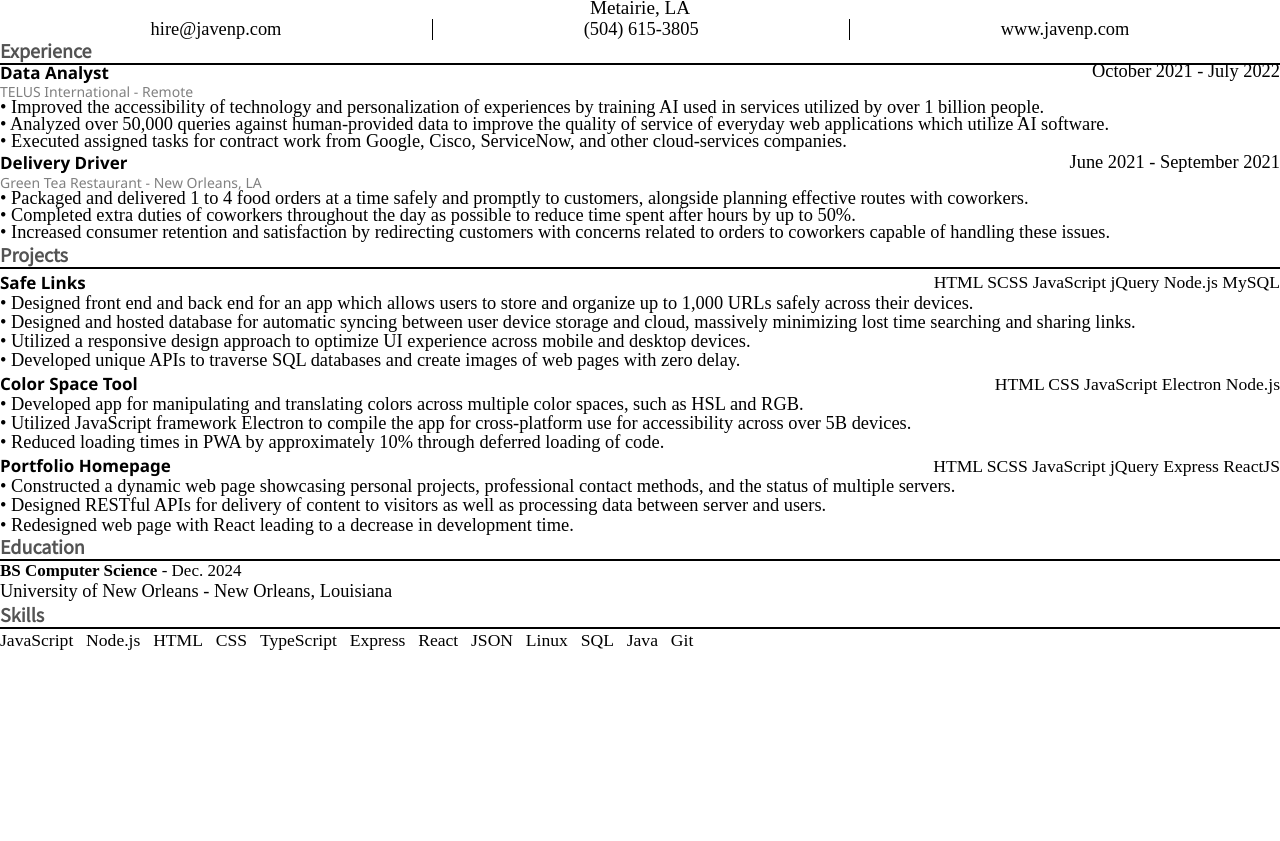
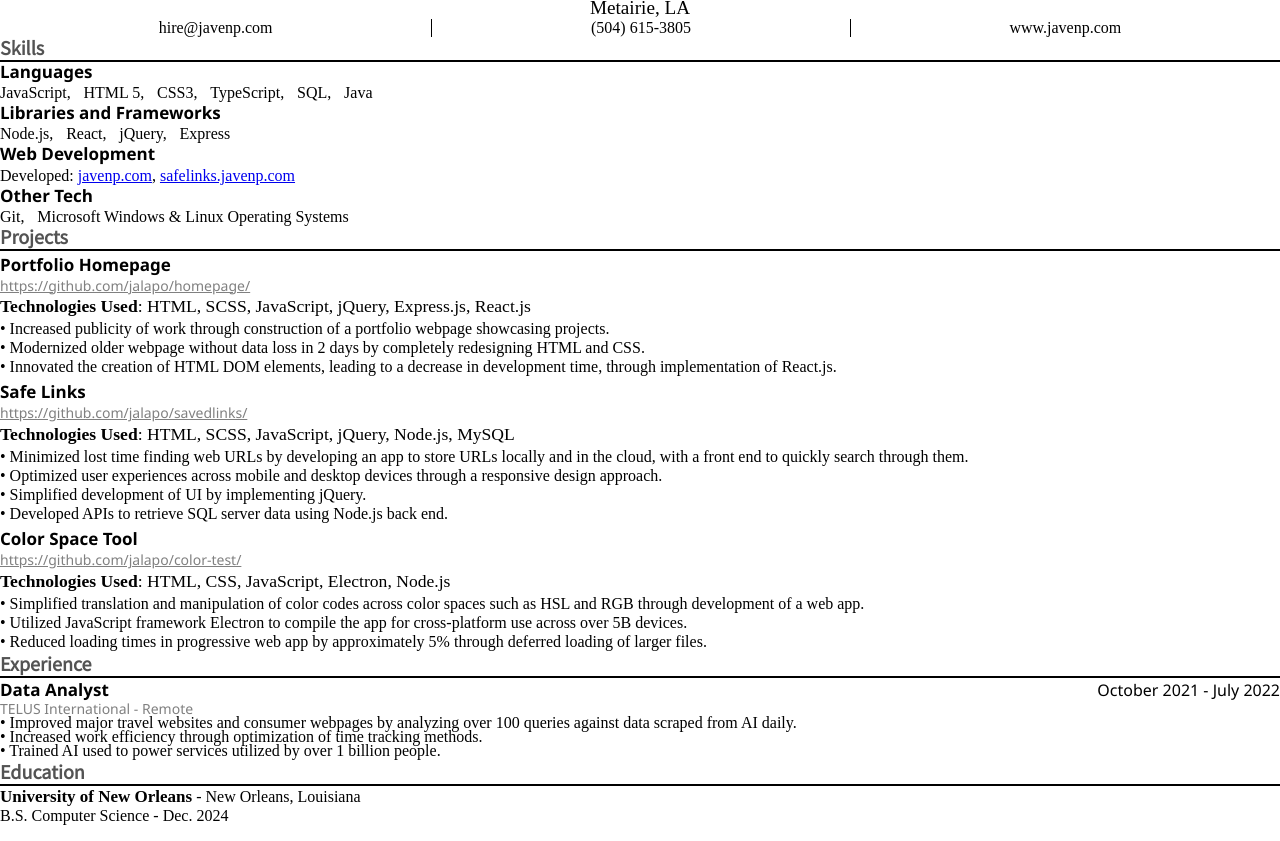
Before and after one commit to Jalapo/portfolio, a plain HTML site: page resume/resume.html in a window 1280 px wide. Shown: the part 35-876 px from the top of the page. Before the commit the page ends 800 px from the top, so only its background shows below. Drawn offline with Linux system fonts and the light colour scheme; a web font is replaced by a local one.

Commit message:
Changed focus to projects, rewrote achievements, and expanded skills

```diff
--- a/resume/resume.html
+++ b/resume/resume.html
@@ -5,7 +5,7 @@
     <meta http-equiv="X-UA-Compatible" content="IE=edge">
     <meta name="viewport" content="width=device-width, initial-scale=1.0">
     <title>Javen's Resume</title>
-    <link rel="stylesheet" href="scripts.css">
+    <link rel="stylesheet" href="./scripts.css">
     <link rel="stylesheet" href="https://fonts.googleapis.com/css?family=Noto+Sans+JP|Source+Serif+Pro" />
 </head>
 <body>
@@ -16,13 +16,151 @@
         <div class="header-subtext-container">
             <div class="header-subtext">hire@javenp.com</div>
             <div class="header-subtext">(504) 615-3805</div>
-            <div class="header-subtext">www.javenp.com</div>
+            <div class="header-subtext">    <a href="https://javenp.com">www.javenp.com</a>    </div>
         </div>
     </div>
 
     <!-- MAIN CONTENT -->
 
     <div class="main">
+
+<!----------------------------SKILLS---------------------------->
+<div class="title">Skills</div>
+
+
+<div class="content" id="skills">
+<!--
+    <ul class="list">
+        <li>JavaScript: Proficient in front end scripting and back end web development utilizing Node.js.</li>
+        <li>React: Experienced with developing  efficiently using JavaScript </li>
+        <li>HTML & SASS: Proficient in styling webpages with responsive designs.</li>
+    </ul>
+-->
+
+    <div class="subtitle">Languages</div>
+    <ul class="list sw">
+        <li>JavaScript,</li>
+        <li>HTML 5,</li>
+        <li>CSS3,</li>
+        <li>TypeScript,</li>
+        <!-- <li>JSON,</li> -->
+        <li>SQL,</li>
+        <!-- <li>Python,</li> -->
+        <li>Java</li>
+    </ul>
+
+    <div class="subtitle">Libraries and Frameworks</div>
+    <ul class="list sw">
+        <li>Node.js,</li>
+        <li>React,</li>
+        <li>jQuery,</li>
+        <li>Express</li>
+    </ul>
+
+    <div class="subtitle">Web Development</div>
+    <ul class="list sw">
+        <li>Developed: <a href="https://www.javenp.com">javenp.com</a>, <a href="https://safelinks.javenp.com/">safelinks.javenp.com</a></li>
+    </ul>
+
+    <div class="subtitle">Other Tech</div>
+    <ul class="list sw">
+        <li>Git,</li>
+        <li>Microsoft Windows & Linux Operating Systems</li>
+    </ul>
+
+
+    <!--
+    <div class="subtitle">Personal Skills</div>
+    <ul class="list">
+        <li>Problem solving</li>
+        <li>Learning</li>
+        <li>Adaptivity</li>
+        <li>Teamwork</li>
+        <li>Time management</li>
+        <li>Communication</li>
+    </ul>
+    -->
+</div>
+<!----------------------------END SKILLS---------------------------->
+
+
+<!----------------------------PROJECTS---------------------------->
+        <div class="title" id="projects">Projects</div>
+        <div class="content">
+
+            <div class="project">
+                <div class="project-info">
+                    <div class="subtitle">Portfolio Homepage</div>
+                    <a href="https://github.com/jalapo/homepage/" class="project-url">https://github.com/jalapo/homepage/</a>
+                    <div class="project-skills"><span class="bold">Technologies Used</span>: HTML,  SCSS,  JavaScript, jQuery, Express.js, React.js</div>
+                </div>
+                    <div class="project-desc pg">
+                        <!-- <p>• Dynamic web project for showcasing personal work and current technologies at use.</p> -->
+                        <!-- <p>• Constructed a portfolio web page showcasing personal background, work, and professional contact methods.</p> -->
+                        <p>• Increased publicity of work through construction of a portfolio webpage showcasing projects.</p>
+                        <p>• Modernized older webpage without data loss in 2 days by completely redesigning HTML and CSS.</p>
+                        <p>• Innovated the creation of HTML DOM elements, leading to a decrease in development time, through implementation of React.js.</p>
+                        <!-- <p>• Fetches JSON with Node.js backend to present content without editing webpage files, as well as improve initial loading times by around 5-10%.</p> -->
+                        <!-- <p>• Designed RESTful APIs for delivery of content to visitors as well as processing data between server and users.</p> -->
+                    </div>
+
+            </div>
+
+
+            <div class="project">
+                <div class="project-info">
+                    <div class="subtitle">Safe Links</div>
+                    <a href="https://github.com/jalapo/savedlinks/" class="project-url">https://github.com/jalapo/savedlinks/</a>
+                    <div class="project-skills"><span class="bold">Technologies Used</span>: HTML, SCSS, JavaScript, jQuery, Node.js, MySQL</div>
+                </div>
+
+                <div class="project-desc pg">
+                    <p>• Minimized lost time finding web URLs by developing an app to store URLs locally and in the cloud,
+                        with a front end to quickly search through them.</p>
+                    <!-- <p>• Designed front end and back end for an app which allows users to store and organize up to 1,000 URLs safely across their devices.</p> -->
+                    <!-- <p>• Designed and hosted database for automatic syncing between user device storage and cloud, massively minimizing lost time searching and sharing links.</p> -->
+                    <!-- <p>• Utilized a responsive design approach to optimize UI experience across mobile and desktop devices.</p> -->
+                    <p>• Optimized user experiences across mobile and desktop devices through a responsive design approach.</p>
+                    <p>• Simplified development of UI by implementing jQuery.</p>
+                    <p>• Developed APIs to retrieve SQL server data using Node.js back end.</p>
+                </div>
+
+            </div>
+
+            <div class="project">
+                <div class="project-info">
+                    <div class="subtitle">Color Space Tool</div>
+                    <a href="https://github.com/jalapo/color-test/" class="project-url">https://github.com/jalapo/color-test/</a>
+                    <div class="project-skills"><span class="bold">Technologies Used</span>: HTML,  CSS,  JavaScript,  Electron,  Node.js</div>
+                </div>
+                <div class="project-desc pg">
+                    <p>• Simplified translation and manipulation of color codes across color spaces such as HSL and RGB
+                        through development of a web app.</p>
+                    <p>• Utilized JavaScript framework Electron to compile the app for cross-platform use across over 5B devices.</p>
+                    <p>• Reduced loading times in progressive web app by approximately 5% through deferred loading of larger files.</p>
+                </div>
+
+            </div>
+
+
+
+
+            <!--
+            <div class="project">
+                <div class="project-info">
+                    <div class="subtitle">HTML Resume <span class="project-skills">HTML  SCSS</span></div>
+                </div>
+
+                <div class="project-desc pg">
+                    <p>• Developed this resume with web languages for swift content updates and 100% flexibility in design.</p>
+                    <p>• Designed with simplistic printing as a PDF in mind and ability to deploy adjustments anywhere, using GitHub.</p>
+                </div>
+
+            </div>
+            -->
+        </div>
+<!----------------------------END PROJECTS---------------------------->
+
 
 <!----------------------------EXPERIENCE---------------------------->
 <div class="title">Experience</div>
@@ -34,25 +172,31 @@
         </div>
         <div class="job-location">TELUS International - Remote</div>
 
+
         <ul class="job-desc pg">
-                    <li>• Improved the accessibility of technology and personalization of experiences by training AI used in services utilized by over 1 billion people.</li>
-                    <li>• Analyzed over 50,000 queries against human-provided data to improve the quality of service of everyday web applications which utilize AI software.</li>
-                    <li>• Executed assigned tasks for contract work from Google, Cisco, ServiceNow, and other cloud-services companies.</li>
+            <!-- <li>• Improved the accessibility of technology and personalization of experiences by training AI used in services utilized by over 1 billion people.</li> -->
+            <li>• Improved major travel websites and consumer webpages by analyzing over 100 queries against data scraped from AI daily.</li>
+            <li>• Increased work efficiency through optimization of time tracking methods.</li>
+            <li>• Trained AI used to power services utilized by over 1 billion people.</li>
+            <!-- <li>• Analyzed over 50,000 queries against human-provided data to improve the quality of service of everyday web applications which utilize AI software.</li> -->
+            <!-- <li>• Executed assigned tasks for contract work from Google, Cisco, ServiceNow, and other cloud-services companies.</li> -->
         </ul>
     </div>
 
-            <div class="job">
+    <!-- <div class="job">
         <div class="topic-line">
             <div class="job-title">Delivery Driver</div>
             <div class="job-period">June 2021 - September 2021</div>
         </div>
         <div class="job-location">Green Tea Restaurant - New Orleans, LA</div>
+        <div class="job-location">June 2021 - September 2021</div>
         <ul class="job-desc pg">
-                    <li>• Packaged and delivered 1 to 4 food orders at a time safely and promptly to customers, alongside planning effective routes with coworkers.</li>
-                    <li>• Completed extra duties of coworkers throughout the day as possible to reduce time spent after hours by up to 50%.</li>
-                    <li>• Increased consumer retention and satisfaction by redirecting customers with concerns related to orders to coworkers capable of handling these issues.</li>
+            <li>• Packaged and delivered multiple food orders promptly and safely to customers.</li>
+            <li>• Communicated effective routes with team to balance work and minimize wasted time.</li>
+            <li>• Assisted team with periodic duties throughout the day, reducing time spent after hours by up to 50%.</li>
+            <li>• Increased consumer retention by assisting customers with order issues.<br></li>
         </ul>
-            </div>
+    </div> -->
 
     <!-- <div class="job">
         <div class="topic-line">
@@ -61,6 +205,7 @@
         </div>
         <div class="job-location">Rev - Remote</div>
         <ul class="job-desc pg">
+            <li>• Created new </li>
             <li>• Accurately transcribed audio to text using a set of formatting guidelines</li>
             <li>• Returned audio files to clients within less than 24 hours</li>
         </ul>
@@ -80,79 +225,14 @@
 </div>
 <!----------------------------END EXPERIENCE---------------------------->
 
-<!----------------------------PROJECTS---------------------------->
-        <div class="title" id="projects">Projects</div>
-        <div class="content">
-
-            <div class="project">
-                <div class="project-info">
-                    <div class="subtitle">Safe Links</div>
-                    <div class="project-skills">HTML  SCSS  JavaScript  jQuery  Node.js MySQL</div>
-                </div>
-
-                <div class="project-desc pg">
-                    <p>• Designed front end and back end for an app which allows users to store and organize up to 1,000 URLs safely across their devices.</p>
-                    <!-- <p>• Minimized wasted time searching and sending links between devices by up to 90% by automatically syncing between device storage and cloud database.</p> -->
-                    <p>• Designed and hosted database for automatic syncing between user device storage and cloud, massively minimizing lost time searching and sharing links.</p>
-                    <p>• Utilized a responsive design approach to optimize UI experience across mobile and desktop devices.</p>
-                    <p>• Developed unique APIs to traverse SQL databases and create images of web pages with zero delay.</p>
-                </div>
-
-            </div>
-
-            <div class="project">
-                <div class="project-info">
-                    <div class="subtitle">Color Space Tool</div>
-                    <div class="project-skills">HTML  CSS  JavaScript  Electron  Node.js</div>
-                </div>
-                <div class="project-desc pg">
-                    <p>• Developed app for manipulating and translating colors across multiple color spaces, such as HSL and RGB.</p>
-                    <p>• Utilized JavaScript framework Electron to compile the app for cross-platform use for accessibility across over 5B devices.</p>
-                    <p>• Reduced loading times in PWA by approximately 10% through deferred loading of code.</p>
-                </div>
-
-            </div>
-
-
-            <div class="project">
-                <div class="project-info">
-                    <div class="subtitle">Portfolio Homepage</div>
-                    <div class="project-skills">HTML  SCSS  JavaScript jQuery Express ReactJS</div>
-                </div>
-                    <div class="project-desc pg">
-                        <!-- <p>• Dynamic web project for showcasing personal work and current technologies at use.</p> -->
-                        <p>• Constructed a dynamic web page showcasing personal projects, professional contact methods, and the status of multiple servers.</p>
-                        <!-- <p>• Fetches JSON with Node.js backend to present content without editing webpage files, as well as improve initial loading times by around 5-10%.</p> -->
-                        <p>• Designed RESTful APIs for delivery of content to visitors as well as processing data between server and users.</p>
-                        <p>• Redesigned web page with React leading to a decrease in development time.</p>
-                    </div>
-
-            </div>
-
-            <!--
-            <div class="project">
-                <div class="project-info">
-                    <div class="subtitle">HTML Resume <span class="project-skills">HTML  SCSS</span></div>
-                </div>
-
-                <div class="project-desc pg">
-                    <p>• Developed this resume with web languages for swift content updates and 100% flexibility in design.</p>
-                    <p>• Designed with simplistic printing as a PDF in mind and ability to deploy adjustments anywhere, using GitHub.</p>
-                </div>
-
-            </div>
-            -->
-        </div>
-<!----------------------------END PROJECTS---------------------------->
-
 
 <!----------------------------EDUCATION---------------------------->
 <div class="title">Education</div>
 <div class="content">
 
     <div class="edu">
-                <div class="edu-award pg"><span>BS Computer Science</span> - Dec. 2024</div>
-                <div class="edu-location pg">University of New Orleans -  New Orleans, Louisiana</div>
+        <div class="edu-location pg"><span class="xbold">University of New Orleans</span> -  New Orleans, Louisiana</div>
+        <div class="edu-award pg"><span>B.S. Computer Science</span> - Dec. 2024</div>
         <!-- <div class="edu-period">2024</div> -->
     </div>
     <!--
@@ -167,41 +247,6 @@
 </div>
 <!----------------------------END EDUCATION---------------------------->
 
-
-<!----------------------------SKILLS---------------------------->
-        <div class="title">Skills</div>
-
-        <div class="content" id="skills">
-            <!-- <div class="subtitle">Technical Skills</div> -->
-            <ul class="list">
-                <li>JavaScript</li>
-                <li>Node.js</li>
-                <li>HTML</li>
-                <li>CSS</li>
-                <li>TypeScript</li>
-                <li>Express</li>
-                <li>React</li>
-                <li>JSON</li>
-                <li>Linux</li>
-                <li>SQL</li>
-                <li>Java</li>
-                <li>Git</li>
-            </ul>
-
-            <!--
-            <div class="subtitle">Personal Skills</div>
-            <ul class="list">
-                <li>Problem solving</li>
-                <li>Learning</li>
-                <li>Adaptivity</li>
-                <li>Teamwork</li>
-                <li>Time management</li>
-                <li>Communication</li>
-            </ul>
-            -->
-        </div>
-<!----------------------------END SKILLS---------------------------->
-
     </div>
 </body>
 </html>
--- a/resume/scripts.scss
+++ b/resume/scripts.scss
@@ -6,10 +6,13 @@ html {
     font-family: "Source Serif Pro", serif;
 }
 
+.bold {font-weight: 600;}
+.xbold {font-weight: 700;}
+
 body {
     margin: -0.5rem 0px 0px 0px;
     justify-content: center;
-    font-size: 1.15rem;
+    font-size: 1rem;
 }
 
 .header {
@@ -43,6 +46,7 @@ body {
                 border-left: 1px solid black;
             }
         }
+        a{text-decoration: none; color: inherit; width: fit-content;}
     }
 }
 
@@ -62,7 +66,8 @@ body {
 
     .subtitle {
         font-size: 17px;
-        font-weight: 600;
+        color: hsl(0,0%,0%);
+        font-weight: 700;
         text-align: left;
     }
 
@@ -93,7 +98,7 @@ body {
 
     .job-title {
         flex: 1;
-        font-weight: 600;
+        font-weight: 700;
         font-size: 17px;
 
         height: fit-content;
@@ -112,12 +117,17 @@ body {
         font-size: 14px;
         margin-top: -0.1rem;
     }
-    .job-period {
+    /*.job-period {
         grid-area: jp;
         text-align: right;
         margin-top: -0.25rem;
         font-family: "Source Serif Pro", serif;
         // margin-bottom: 0.5rem;
+    }*/
+    .job-period {
+        color: black;
+        font-size: 16px;
+        margin:0;
     }
     .job-desc {
         grid-area: jd;
@@ -139,14 +149,14 @@ body {
     &:last-of-type{margin-bottom:0.2rem;}
 
     .project-info {
-        display: flex;
+        // display: flex;
         height: fit-content;
         &:first-of-type{margin-top:0.1rem;}
     }
 
     .project-desc {
         /* word-break: break-word; /* breaks lines after word, fixes the text-wrapping and stretching */
-        margin: 0;
+        margin: 0.1rem 0 0.25rem;
         list-style: none;
         p {
             padding: 0;
@@ -165,6 +175,15 @@ body {
         font-family: "Source Serif Pro", serif;
     }
 
+    .project-url {
+        display: block;
+        color: gray;
+        font-size: 14px;
+        margin: 0;
+        width: fit-content;
+        // border: 1px solid red;
+    }
+
 }
 
 
@@ -174,14 +193,13 @@ body {
     // display: grid;
     // grid: 'ea ea' '. .' 'ed ed';
     margin-bottom: 1rem;
-    &:last-of-type{margin-bottom: 0.25rem;}
+    // &:last-of-type{margin-bottom: 0.25rem;}
 
     .edu-award {
         grid-area: ea;
-        span{font-weight: 600;}
-        font-size: 17px;
+        // span{font-weight: 600;}
     }
-    // .edu-location{color:gray;}
+    .edu-location>span{font-size:17px; font-weight:700;}
 
     .edu-period {
         color:gray;
@@ -201,14 +219,17 @@ body {
         text-align: left;
     }
 
+    .subtitle{margin-top:-0.175rem;}
+
     .list {
-        display: flex;
+        // display: flex;
         flex-wrap: wrap;
         list-style: none;
-        text-align: center;
+        // text-align: center;
         padding: 0;
         margin-top: 0.01rem;
         gap: 0.8rem;
+        &.sw{display:flex; margin:0.1rem 0;}
     }
-    li {font-size: 1.1rem; font-family:  "Source Serif Pro", serif;}
+    li {font-size: 1rem; font-family:  "Source Serif Pro", serif;}
 }
```
Also changed, not shown: resume/scripts.css, 1 other file. Lines whose indentation alone changed are shown as unchanged.
